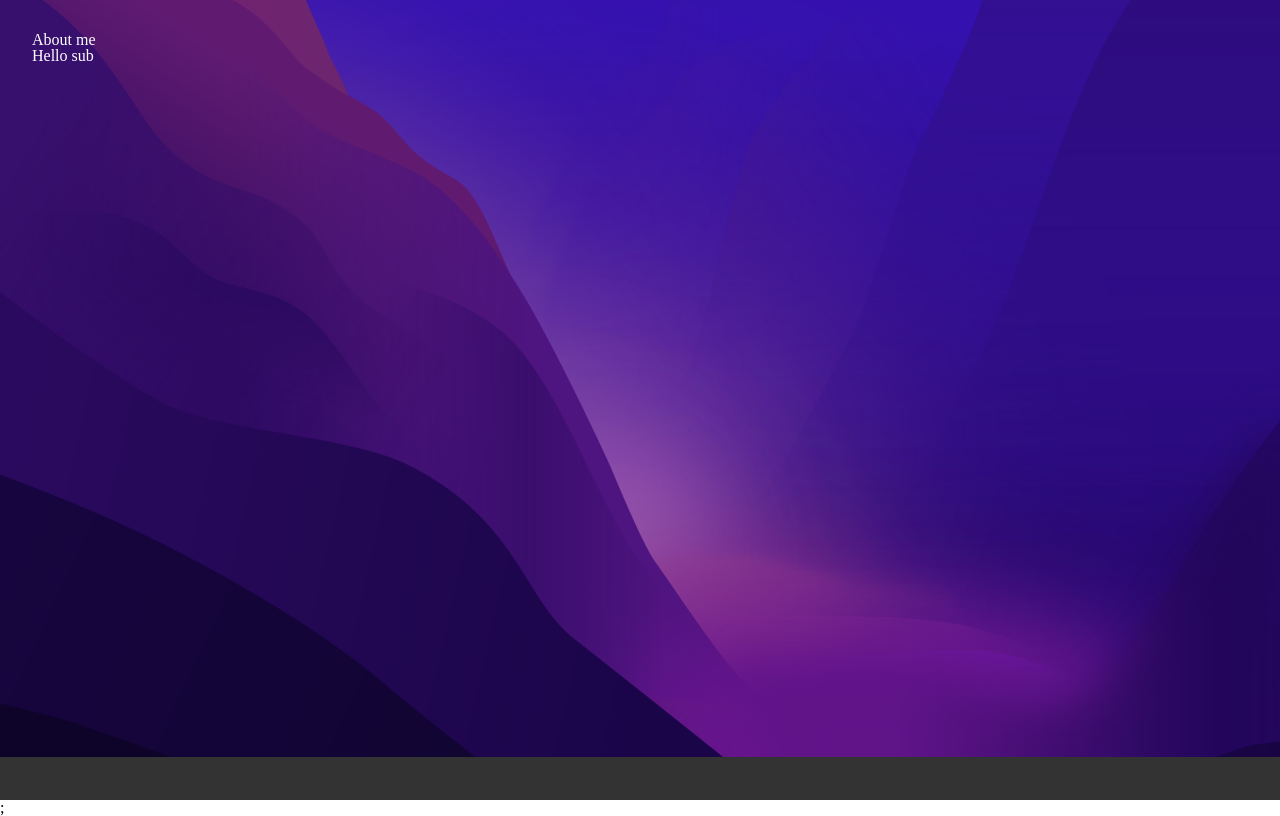
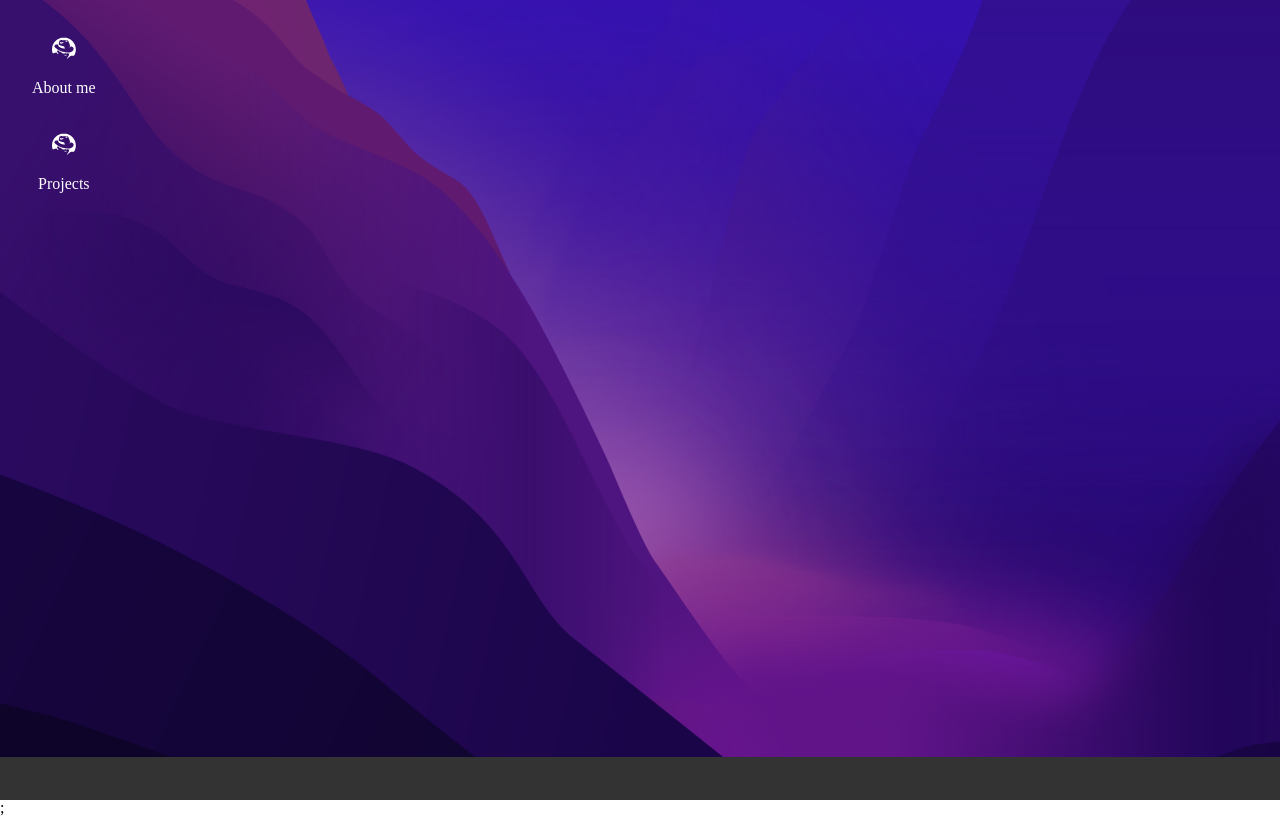
Before and after one commit to agarwalviraj/agarwalviraj, a Next.js app: page / in a window 1280 px wide. Built offline with nearby package versions, Linux system fonts and the light colour scheme.

Commit message:
add titlebar

```diff
--- a/components/Application.tsx
+++ b/components/Application.tsx
@@ -12,7 +12,7 @@ const Application = () => {
         var offsetY = e.clientY - parseInt(window.getComputedStyle(this).top);
 
         function mouseMoveHandler(e: MouseEvent) {
-          if (targetElement.classList.contains("application")) {
+          if (targetElement.classList.contains("titlebar")) {
             AppRef.current!.style.top = e.clientY - offsetY + "px";
             AppRef.current!.style.left = e.clientX - offsetX + "px";
           }
@@ -32,7 +32,7 @@ const Application = () => {
   return (
     <>
       <div className="application" ref={AppRef}>
-        Modal
+        <div className="titlebar">TitleBar</div>
         <div className="application_main_section">Test section</div>
       </div>
     </>
--- a/components/Desktop.tsx
+++ b/components/Desktop.tsx
@@ -26,6 +26,7 @@ const Desktop = () => {
     }
     return () => window.removeEventListener("resize", updateSize);
   }, [canvasRef]);
+
   return (
     <div className="desktop">
       <canvas id="canvas" ref={canvasRef}></canvas>
--- a/components/Icons.tsx
+++ b/components/Icons.tsx
@@ -1,17 +1,21 @@
 import React, { Dispatch, SetStateAction, useState } from "react";
+import { DiRedhat } from "react-icons/di";
 
 interface IconProps {
   setActive: Dispatch<SetStateAction<boolean>>;
 }
 
 const Icons = ({ setActive }: IconProps) => {
-  const [applications, setApplications] = useState([{ name: "About me" }]);
+  const [applications, setApplications] = useState([
+    { name: "About me", icon: DiRedhat },
+    { name: "Projects", icon: DiRedhat },
+  ]);
 
   const Icon = (app: any) => {
     return (
       <div className="icon" onClick={() => setActive((old) => !old)}>
-        {app.name} <br />
-        <span>Hello sub</span>
+        {app.icon()} <br />
+        <span>{app.name}</span>
       </div>
     );
   };
--- /dev/null
+++ b/components/sections/index.ts
@@ -0,0 +1 @@
+export { default as About } from "./About";
--- a/package.json
+++ b/package.json
@@ -11,7 +11,8 @@
   "dependencies": {
     "next": "12.1.5",
     "react": "18.0.0",
-    "react-dom": "18.0.0"
+    "react-dom": "18.0.0",
+    "react-icons": "^4.3.1"
   },
   "devDependencies": {
     "@types/node": "17.0.25",
--- a/styles/desktop.scss
+++ b/styles/desktop.scss
@@ -22,6 +22,16 @@
   .icon {
     margin: 2rem;
     cursor: pointer;
+    display: flex;
+    flex-direction: column;
+    align-items: center;
+    justify-content: center;
+
+    svg {
+      height: 2rem;
+      width: 2rem;
+      margin: auto;
+    }
 
     &:hover {
       color: pink;
@@ -41,12 +51,17 @@
   z-index: 15;
   inset: 50%;
   transform: translateX(-50%) translateY(-50%);
-  cursor: pointer;
+}
+
+.titlebar {
+  cursor: move;
+  background-color: yellow;
+  padding: 0.9rem;
 }
 
 .application_main_section {
   background-color: aqua;
   width: 100%;
-  height: 100%;
   cursor: auto;
+  padding: 2rem;
 }
```
Also changed, not shown: components/sections/About.tsx (added, +7 -0 lines), 1 other file (tests, documents, lock files or other folders).
